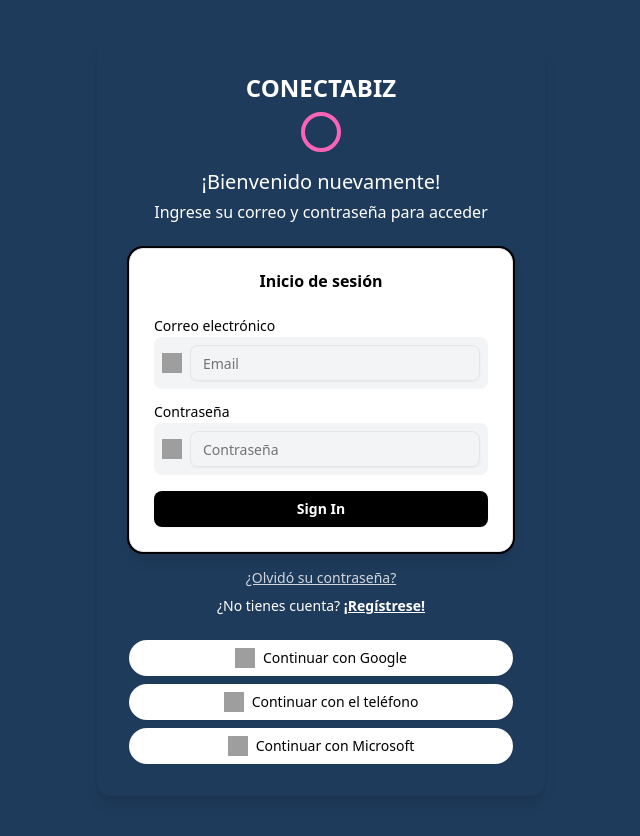
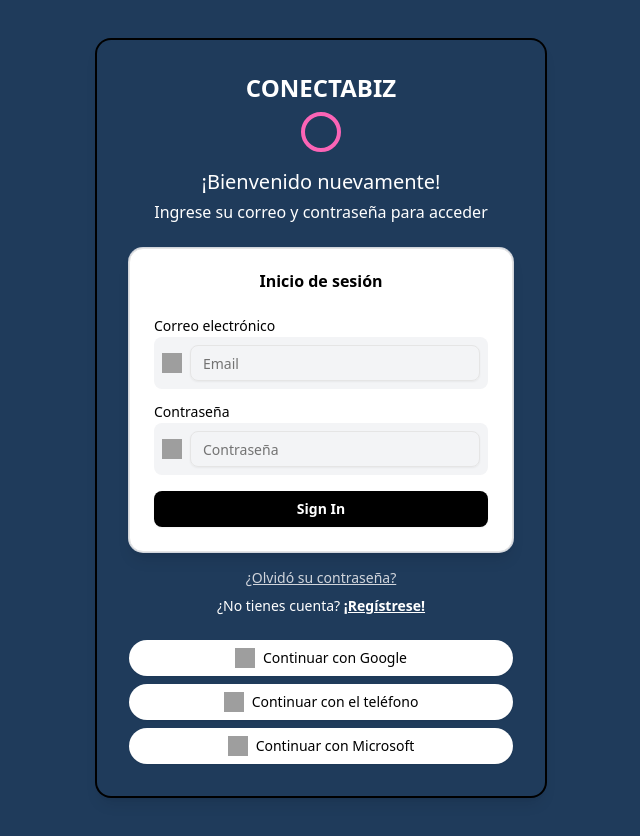
Before and after one commit to MiguelRestrepoL/ConectaBiz2, a Next.js app in the folder frontend/my-login-app/: page / in a window 1280 px wide. Shown: the whole page, without its empty margins (319-959 px from the left). Built offline with nearby package versions, Linux system fonts and the light colour scheme; grey boxes are pictures that could not be loaded.

Commit message:
Update login-form.jsx

```diff
--- a/frontend/my-login-app/src/components/login-form.jsx
+++ b/frontend/my-login-app/src/components/login-form.jsx
@@ -36,7 +36,7 @@ export function LoginForm({ className, ...props }) {
   return (
     <div className={cn("flex flex-col items-center w-full", className)} {...props}>
       {/* Contenedor interno del formulario */}
-      <div className="w-full bg-[#1f3b5b] text-white p-8 rounded-xl shadow-lg">
+      <div className="w-full bg-[#1f3b5b] text-white p-8 rounded-xl shadow-lg ring-2 ring-black">
         {/* Encabezado y bienvenida */}
         <h1 className="text-2xl font-semibold text-center mb-2">CONECTABIZ</h1>
         <div className="w-10 h-10 mx-auto mb-4 border-4 border-pink-400 rounded-full"></div>
@@ -46,7 +46,7 @@ export function LoginForm({ className, ...props }) {
         </p>
 
         {/* Tarjeta con formulario; se agrega ring para un borde sutil */}
-        <Card className="bg-white text-black shadow-lg ring-2 ring-black">
+        <Card className="bg-white text-black shadow-lg ring-1 ring-gray-300">
           <CardHeader>
             <CardTitle className="text-center">Inicio de sesión</CardTitle>
           </CardHeader>
```
